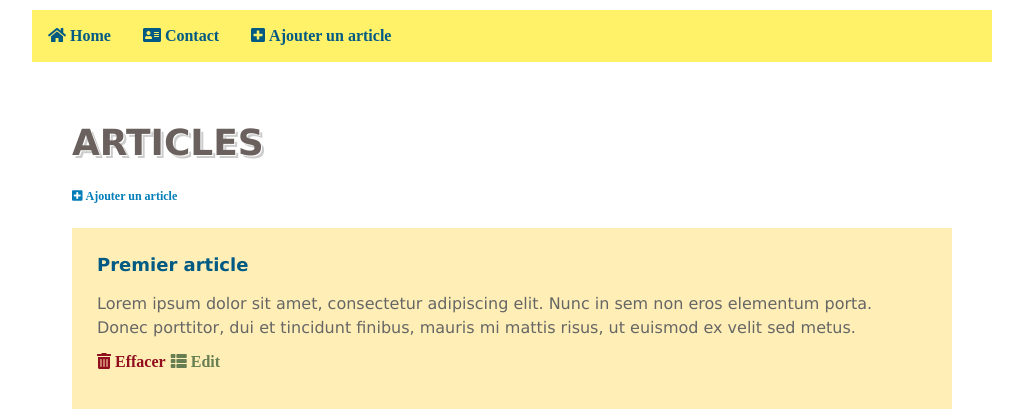
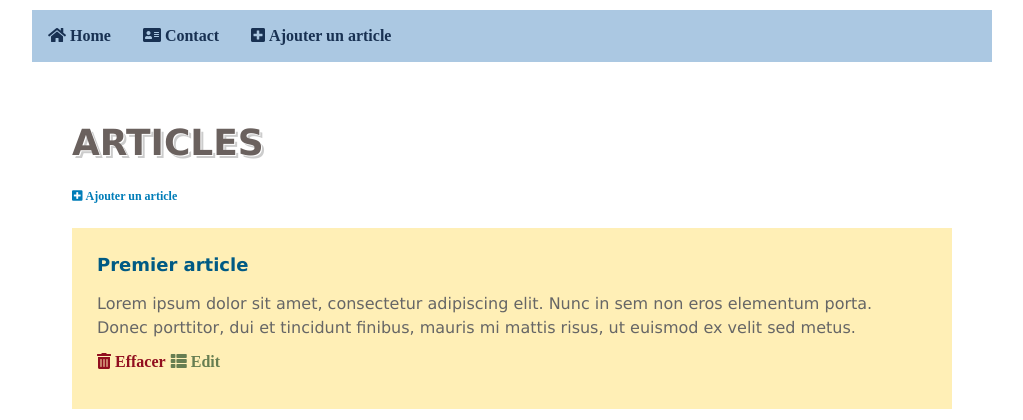
Before and after one commit to recca004/01_php, a PHP site: page / in a window 1280 px wide. Shown: the top 420 px of the page, without its empty margins (128-1151 px from the left). Run offline with PHP 8.4, Linux system fonts and the light colour scheme; data comes from the database, SQL or seed files in the repository; some libraries are stand-ins or nearby versions.

Commit message:
Commit 12h

```diff
--- a/01_EXOS/css/style.css
+++ b/01_EXOS/css/style.css
@@ -82,8 +82,8 @@ nav ul li em{display:none; position:absolute; bottom:-8px; background:url(../ima
 nav ul li.actif em{display:block;}
 
 /* Navbar */
-ul.navbar {list-style-type: none;margin: 0;padding: 0;overflow: hidden;background-color: #FFF168;}
+ul.navbar {list-style-type: none;margin: 0;padding: 0;overflow: hidden;background-color: #ABC8E2;}
 ul.navbar li {float: left;}
-ul.navbar li a {display: block;color: #005A84;text-align: center;padding: 14px 16px;text-decoration: none;}
-ul.navbar li a:hover {background-color: #FFDA8C;}
+ul.navbar li a {display: block;color: #183152;text-align: center;padding: 14px 16px;text-decoration: none;}
+ul.navbar li a:hover {background-color: #183152;}
 .container{    background-color: #FFEFB6; padding: 25px;}
```
